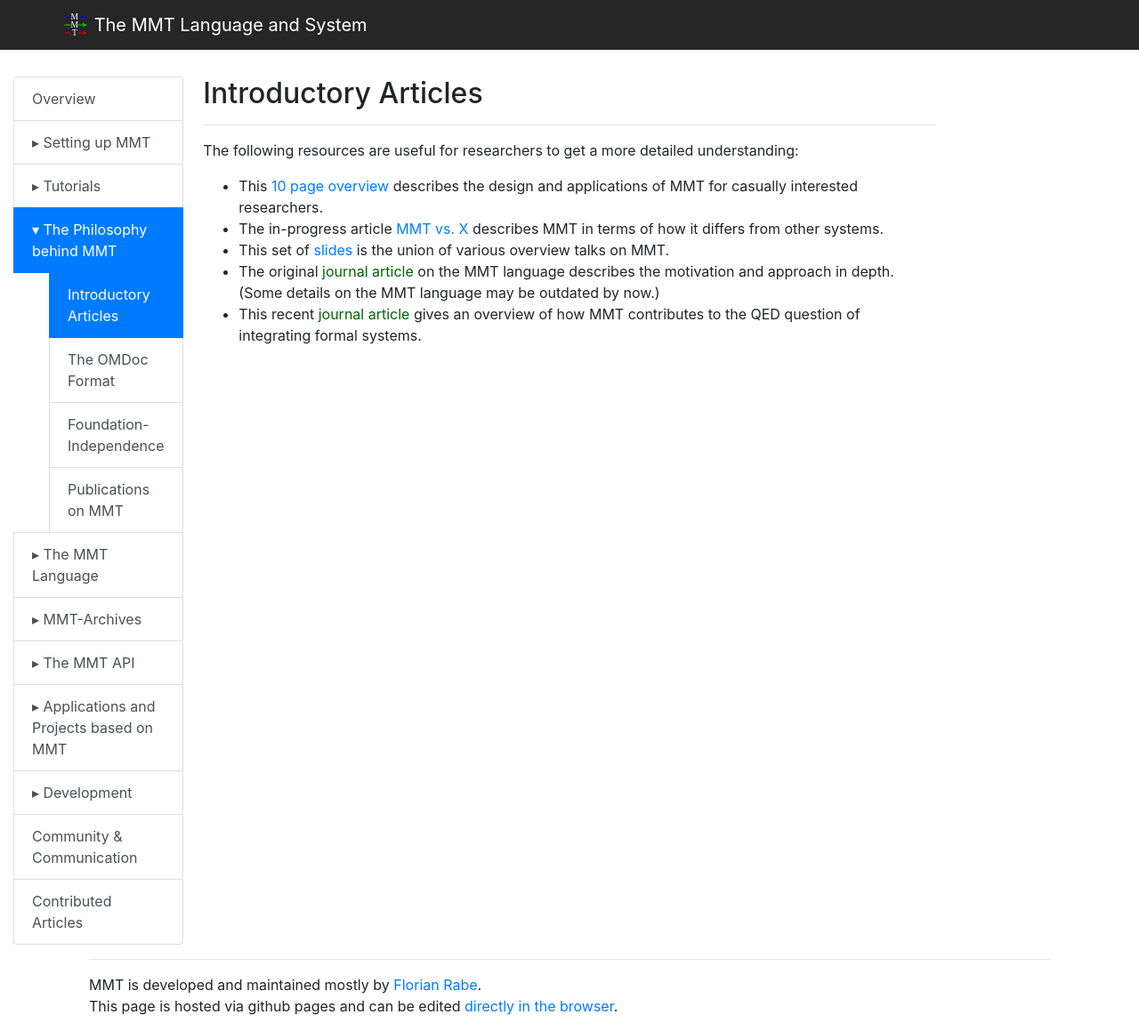
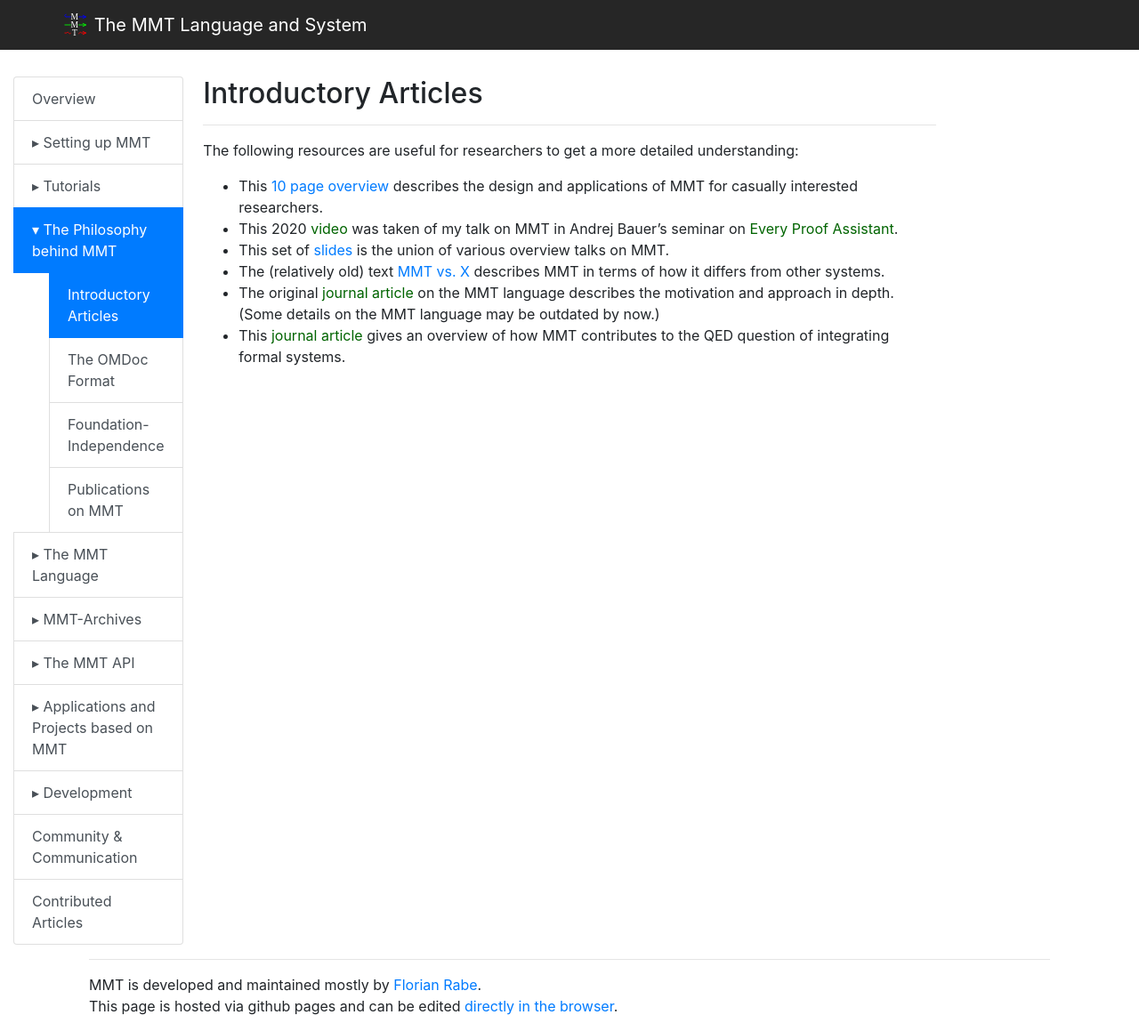
Before and after one commit to UniFormal/uniformal.github.io, a Jekyll site: the page built from doc/philosophy/intros.md, in a window 1280 px wide. Shown: the whole page at 89% size. Built offline with Jekyll 4.4.1, drawn with Linux system fonts in a browser that asks for light colours.

Commit message:
Update intros.md

```diff
--- a/doc/philosophy/intros.md
+++ b/doc/philosophy/intros.md
@@ -6,7 +6,8 @@ title: Introductory Articles
 The following resources are useful for researchers to get a more detailed understanding:
 
 * This [10 page overview](articles/mmt.pdf) describes the design and applications of MMT for casually interested researchers.
-* The in-progress article [MMT vs. X](articles/mmt-vs-X.pdf) describes MMT in terms of how it differs from other systems.
+* This 2020 [video](https://vimeo.com/421123419) was taken of my talk on MMT in Andrej Bauer's seminar on [Every Proof Assistant](http://math.andrej.com/2020/05/15/mmt-a-foundation-independent-logical-system/).
 * This set of [slides](articles/mmt-slides.pdf) is the union of various overview talks on MMT.
+* The (relatively old) text [MMT vs. X](articles/mmt-vs-X.pdf) describes MMT in terms of how it differs from other systems.
 * The original [journal article](https://kwarc.info/people/frabe/Research/RK_mmt_10.pdf) on the MMT language describes the motivation and approach in depth. (Some details on the MMT language may be outdated by now.)
-* This recent [journal article](https://kwarc.info/people/frabe/Research/KR_qed_14.pdf) gives an overview of how MMT contributes to the QED question of integrating formal systems.
+* This [journal article](https://kwarc.info/people/frabe/Research/KR_qed_14.pdf) gives an overview of how MMT contributes to the QED question of integrating formal systems.
```
